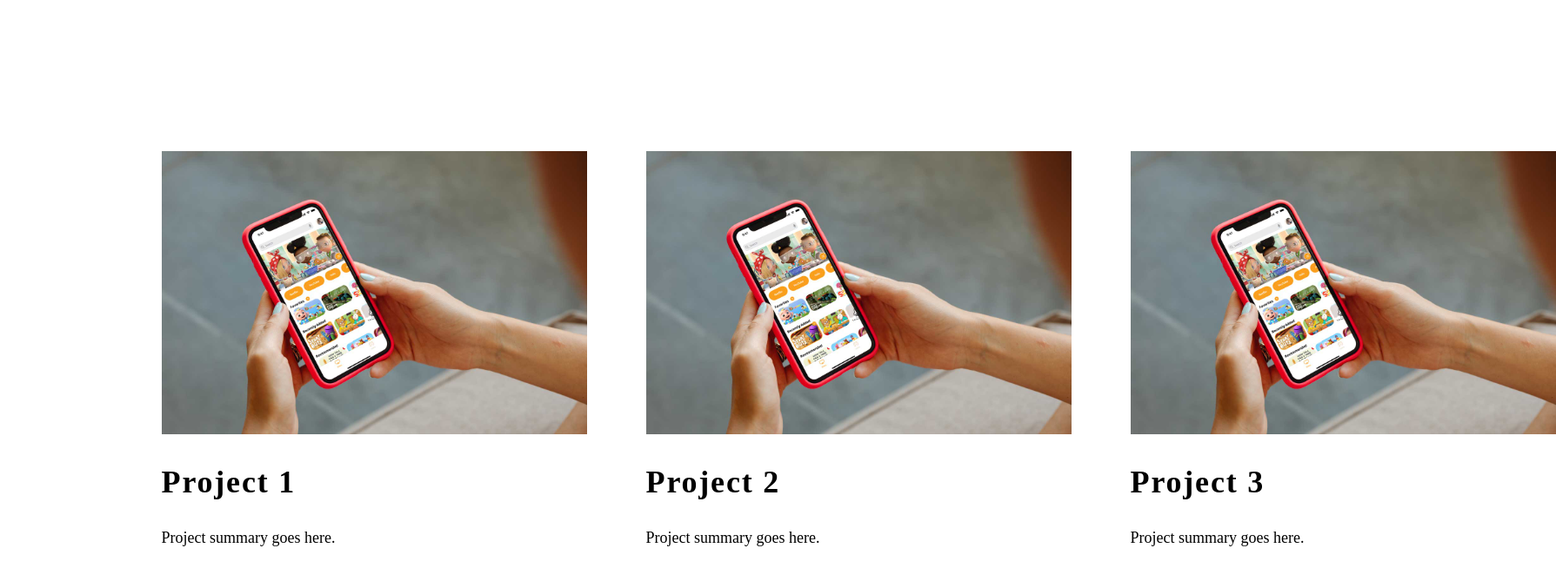
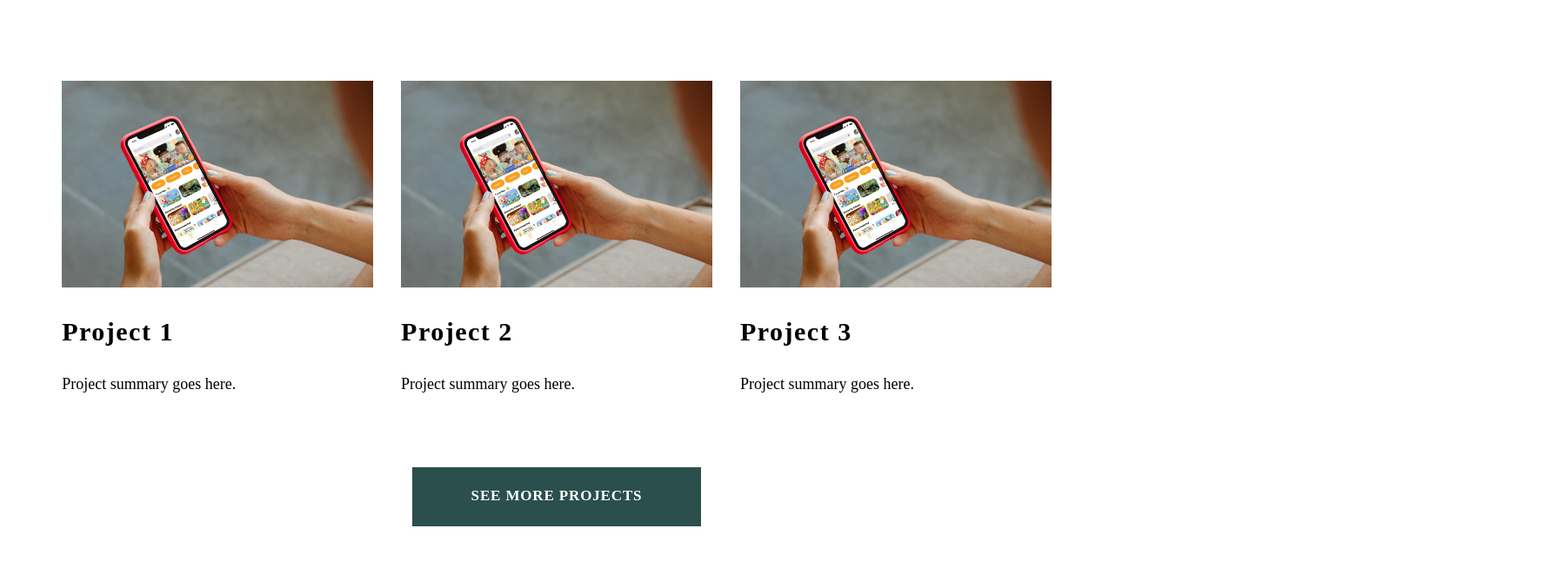
Before and after one commit to Y-keys/UX_UI_HW_17, a plain HTML site: page index.html in a window 1280 px wide. Shown: the part 1228-1882 px from the top of the page at 87% size, 1789 px wide, since content can reach past the window. Drawn offline with Linux system fonts and the light colour scheme.

Commit message:
added a css grid layout to the project section

```diff
--- a/css/style.css
+++ b/css/style.css
@@ -123,8 +123,8 @@ nav {
     list-style-type: none;
     display: flex;
     flex-direction: row;
-    justify-content: space-around;
-    width: 400px;
+    justify-content: space-between;
+    width: 300px;
     align-items: center;
     font-family: 'Albert Sans';
     font-style: normal;
@@ -150,7 +150,7 @@ a {
 .hero {
     padding-top: 2%;
     padding-bottom: 20%;
-    padding-left: 10%;
+    padding-left: 5%;
 }
 
 .heroText {
@@ -188,7 +188,7 @@ a {
     font-size: 16px;
 }
 
-/* project section */
+/* project section
 @media only screen and (min-width: 769px) {
 
     #project {
@@ -215,7 +215,32 @@ a {
         margin: auto;
     }
 }
+*/
 
+/* grid layout trial*/
+@media only screen and (min-width: 769px) {
+#project {
+    padding: 5%;
+    padding-top: 96px;
+
+}
+
+.projectPic img {
+    width: 100%;
+}
+.projectGroup {
+    display: grid;
+    grid-template-columns: 1fr 1fr 1fr;
+    column-gap: 32px;
+    margin-bottom: 64px;;
+}
+
+.seeMore {
+    display: flex;
+    margin: auto;
+    margin-bottom: 64px;
+}
+}
 /* project section for mobile */
 @media only screen and (max-width: 768px) {
 
@@ -253,6 +278,7 @@ a {
 
     #getInTouch {
         text-align: center;
+        padding: 10%;
         padding-top: 112px;
         padding-bottom: 112px;
         background-color: #E8D7C8;
@@ -274,8 +300,9 @@ a {
 {
     #getInTouch {
         text-align: center;
-       padding-top: 96px;
-       padding-bottom: 96px;
+        padding: 10%;
+        padding-top: 96px;
+        padding-bottom: 96px;
         background-color: #E8D7C8;
     }
 
--- a/index.html
+++ b/index.html
@@ -37,28 +37,28 @@
     <!--project cards here-->
     <section id="project">
         <div class="projectGroup">
-            <div class="projectCard">
+            <div id="playroom" class="projectCard">
                 <div class="projectPic">
                     <img src="images/Playroom_Mockup.jpg" alt="FPO">
                 </div>
 
-                <h2>Project 1</h2>
+                <h3>Project 1</h3>
                 <p>Project summary goes here.</p>
             </div>
 
-            <div class="projectCard">
+            <div id="dhs" class="projectCard">
                 <div class="projectPic">
                     <img src="images/Playroom_Mockup.jpg" alt="FPO">
                 </div>
-                <h2>Project 2</h2>
+                <h3>Project 2</h3>
                 <p>Project summary goes here.</p>
             </div>
 
-            <div class="projectCard">
+            <div id="foodielette" class="projectCard">
                 <div class="projectPic">
                     <img src="images/Playroom_Mockup.jpg" alt="FPO">
                 </div>
-                <h2>Project 3</h2>
+                <h3>Project 3</h3>
                 <p>Project summary goes here.</p>
             </div>
         </div>
```
